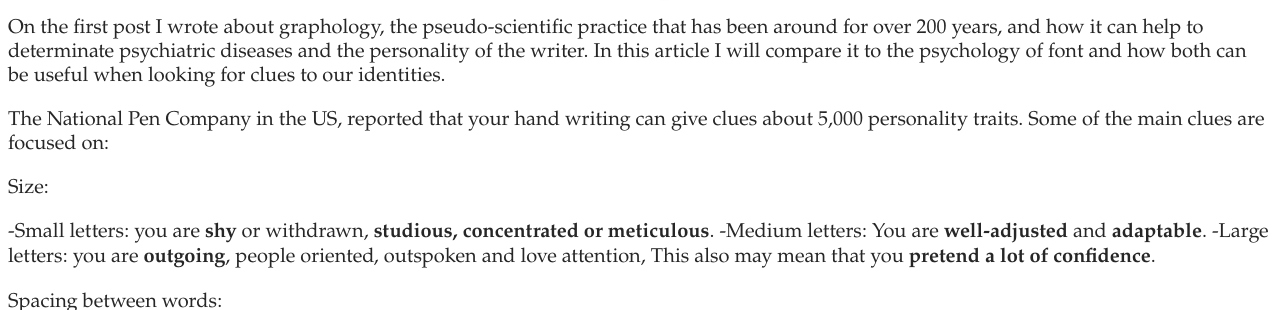
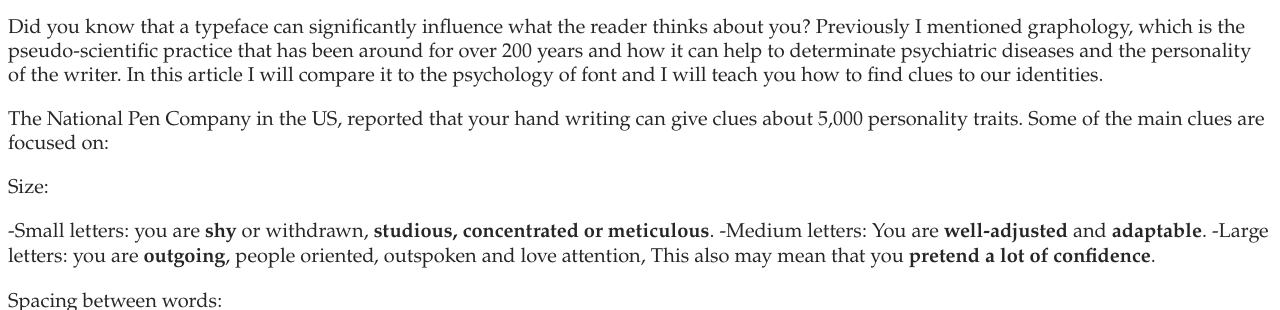
Before and after one commit to danielaher1899/danysblog, a Jekyll site: the page built from _posts/2020-10-11-the-psychology-of-handwriting-vs-the-psychology-of-font.md, in a window 1280 px wide and 900 px high, scrolled down 1615 px, cut to the strip 242-552 px from the top of the window. Built offline with Jekyll 4.4.1, drawn with Linux system fonts in a browser that asks for light colours; some web fonts are replaced.

Commit message:
Update Post “2020-10-11-the-psychology-of-handwriting-vs-the-psychology-of-font”

```diff
--- a/_posts/2020-10-11-the-psychology-of-handwriting-vs-the-psychology-of-font.md
+++ b/_posts/2020-10-11-the-psychology-of-handwriting-vs-the-psychology-of-font.md
@@ -5,7 +5,7 @@ date: 2020-10-11T18:30:28.078Z
 header_feature_image: ../uploads/analia-baggiano-egbb-zlbedo-unsplash.jpg
 comments: true
 ---
-On the first post I wrote about graphology, the pseudo-scientific practice that has been around for over 200 years, and how it can help to determinate psychiatric diseases and the personality of the writer. In this article I will compare it to the psychology of font and how both can be useful when looking for clues to our identities.
+Did you know that a typeface can significantly influence what the reader thinks about you? Previously I mentioned graphology, which is the pseudo-scientific practice that has been around for over 200 years and how it can help to determinate psychiatric diseases and the personality of the writer. In this article I will compare it to the psychology of font and I will teach you how to find clues to our identities.
 
 The National Pen Company in the US, reported that your hand writing can give clues about 5,000 personality traits. Some of the main clues are focused on:
 
```
